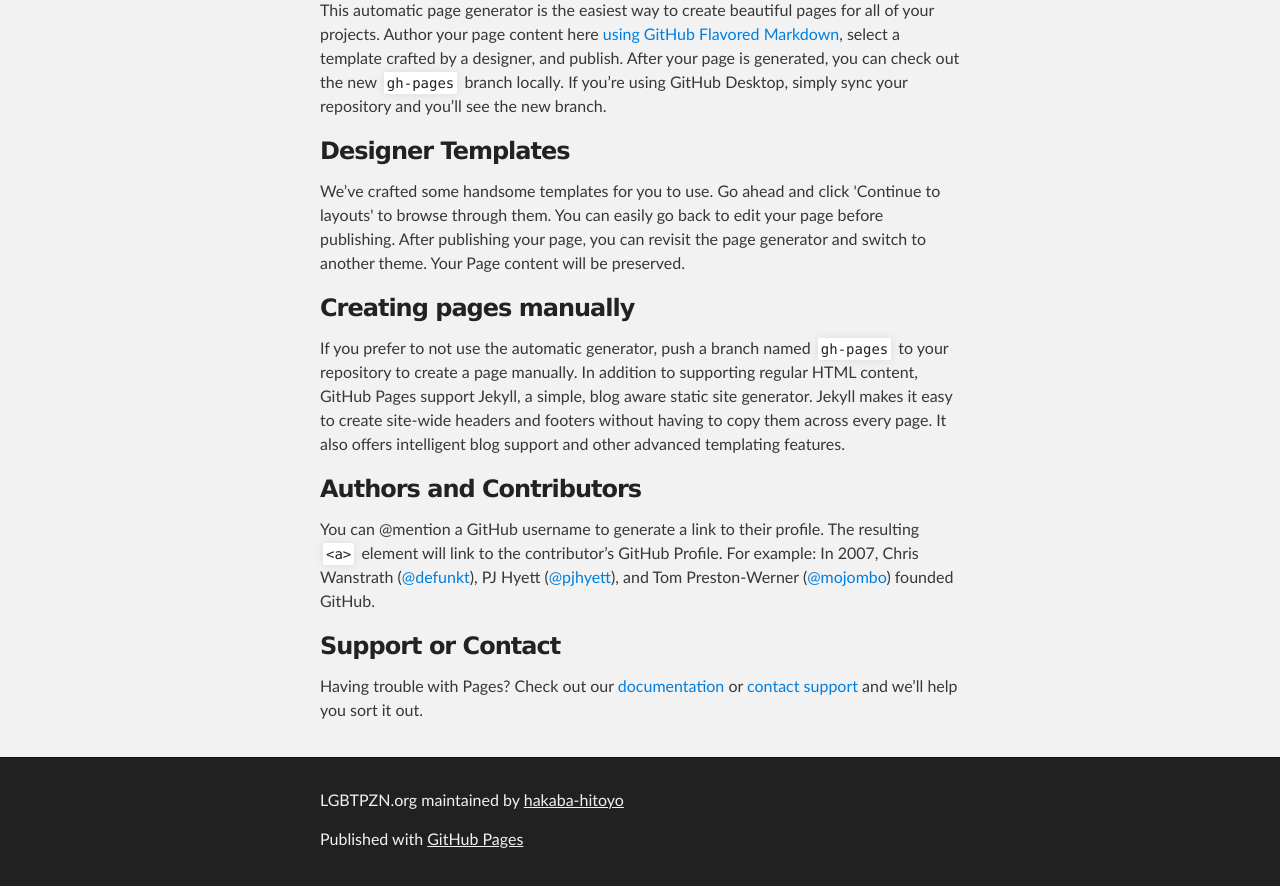
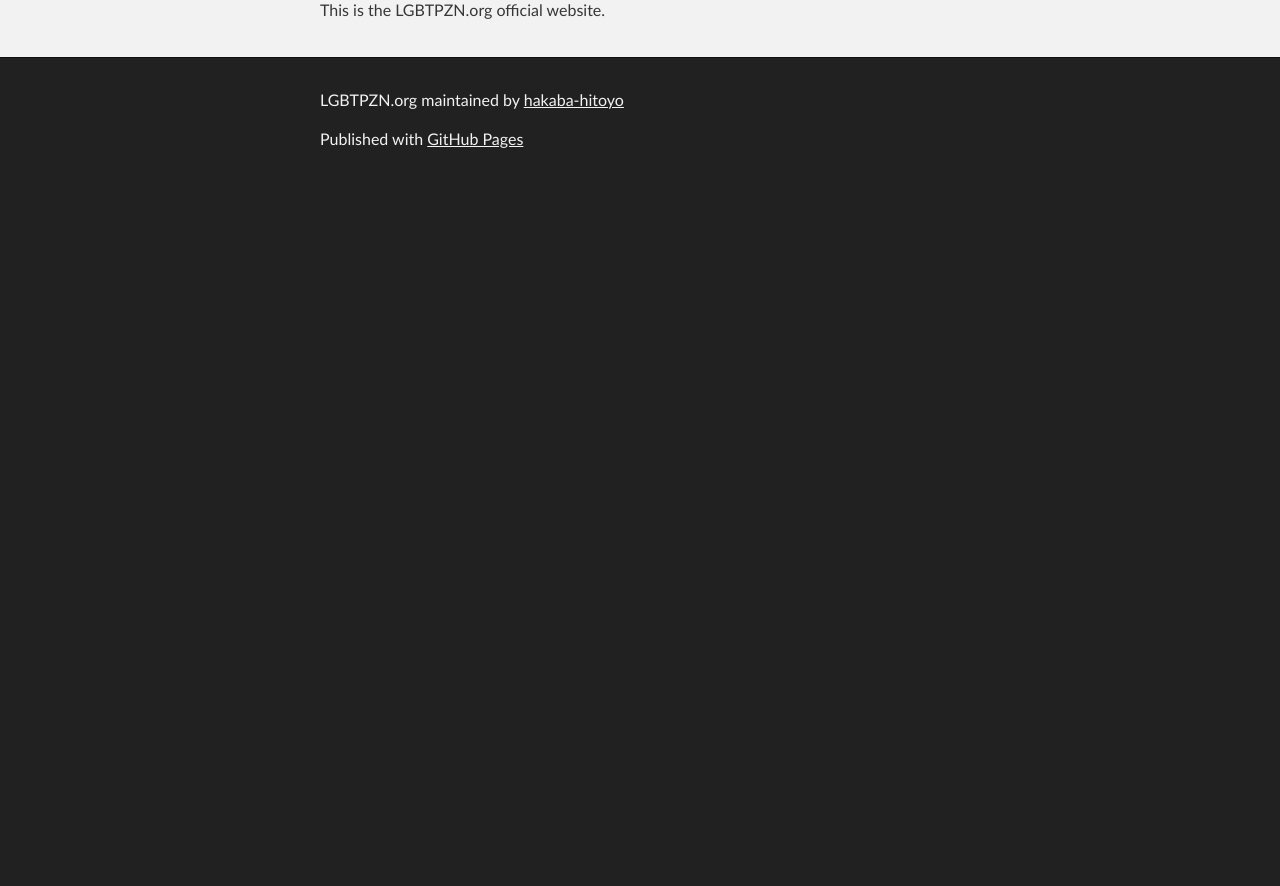
Before and after one commit to ncaq/lgbtpzn, a plain HTML site: page index.html in a window 1280 px wide. Shown: the part 308-1194 px from the top of the page. After the commit the page ends 800 px from the top, so only its background shows below. Drawn offline with Linux system fonts and the light colour scheme.

```diff
--- a/index.html
+++ b/index.html
@@ -32,29 +32,9 @@
     <div id="main_content_wrap" class="outer">
       <section id="main_content" class="inner">
         <h3>
-<a id="welcome-to-github-pages" class="anchor" href="#welcome-to-github-pages" aria-hidden="true"><span aria-hidden="true" class="octicon octicon-link"></span></a>Welcome to GitHub Pages.</h3>
+<a id="lgbtpznorg" class="anchor" href="#lgbtpznorg" aria-hidden="true"><span aria-hidden="true" class="octicon octicon-link"></span></a>LGBTPZN.org</h3>
 
-<p>This automatic page generator is the easiest way to create beautiful pages for all of your projects. Author your page content here <a href="https://guides.github.com/features/mastering-markdown/">using GitHub Flavored Markdown</a>, select a template crafted by a designer, and publish. After your page is generated, you can check out the new <code>gh-pages</code> branch locally. If you’re using GitHub Desktop, simply sync your repository and you’ll see the new branch.</p>
-
-<h3>
-<a id="designer-templates" class="anchor" href="#designer-templates" aria-hidden="true"><span aria-hidden="true" class="octicon octicon-link"></span></a>Designer Templates</h3>
-
-<p>We’ve crafted some handsome templates for you to use. Go ahead and click 'Continue to layouts' to browse through them. You can easily go back to edit your page before publishing. After publishing your page, you can revisit the page generator and switch to another theme. Your Page content will be preserved.</p>
-
-<h3>
-<a id="creating-pages-manually" class="anchor" href="#creating-pages-manually" aria-hidden="true"><span aria-hidden="true" class="octicon octicon-link"></span></a>Creating pages manually</h3>
-
-<p>If you prefer to not use the automatic generator, push a branch named <code>gh-pages</code> to your repository to create a page manually. In addition to supporting regular HTML content, GitHub Pages support Jekyll, a simple, blog aware static site generator. Jekyll makes it easy to create site-wide headers and footers without having to copy them across every page. It also offers intelligent blog support and other advanced templating features.</p>
-
-<h3>
-<a id="authors-and-contributors" class="anchor" href="#authors-and-contributors" aria-hidden="true"><span aria-hidden="true" class="octicon octicon-link"></span></a>Authors and Contributors</h3>
-
-<p>You can @mention a GitHub username to generate a link to their profile. The resulting <code>&lt;a&gt;</code> element will link to the contributor’s GitHub Profile. For example: In 2007, Chris Wanstrath (<a href="https://github.com/defunkt" class="user-mention">@defunkt</a>), PJ Hyett (<a href="https://github.com/pjhyett" class="user-mention">@pjhyett</a>), and Tom Preston-Werner (<a href="https://github.com/mojombo" class="user-mention">@mojombo</a>) founded GitHub.</p>
-
-<h3>
-<a id="support-or-contact" class="anchor" href="#support-or-contact" aria-hidden="true"><span aria-hidden="true" class="octicon octicon-link"></span></a>Support or Contact</h3>
-
-<p>Having trouble with Pages? Check out our <a href="https://help.github.com/pages">documentation</a> or <a href="https://github.com/contact">contact support</a> and we’ll help you sort it out.</p>
+<p>This is the LGBTPZN.org official website.</p>
       </section>
     </div>
 
```
Also changed, not shown: params.json (+1 -1 lines).
